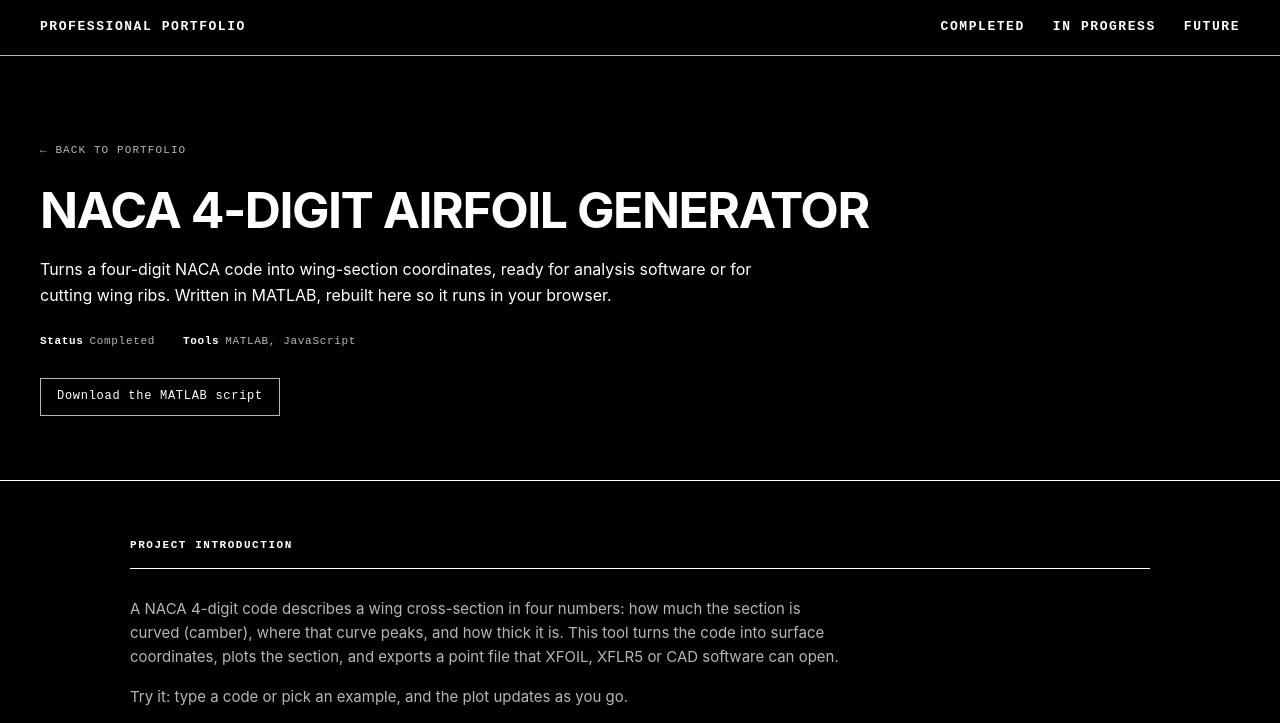
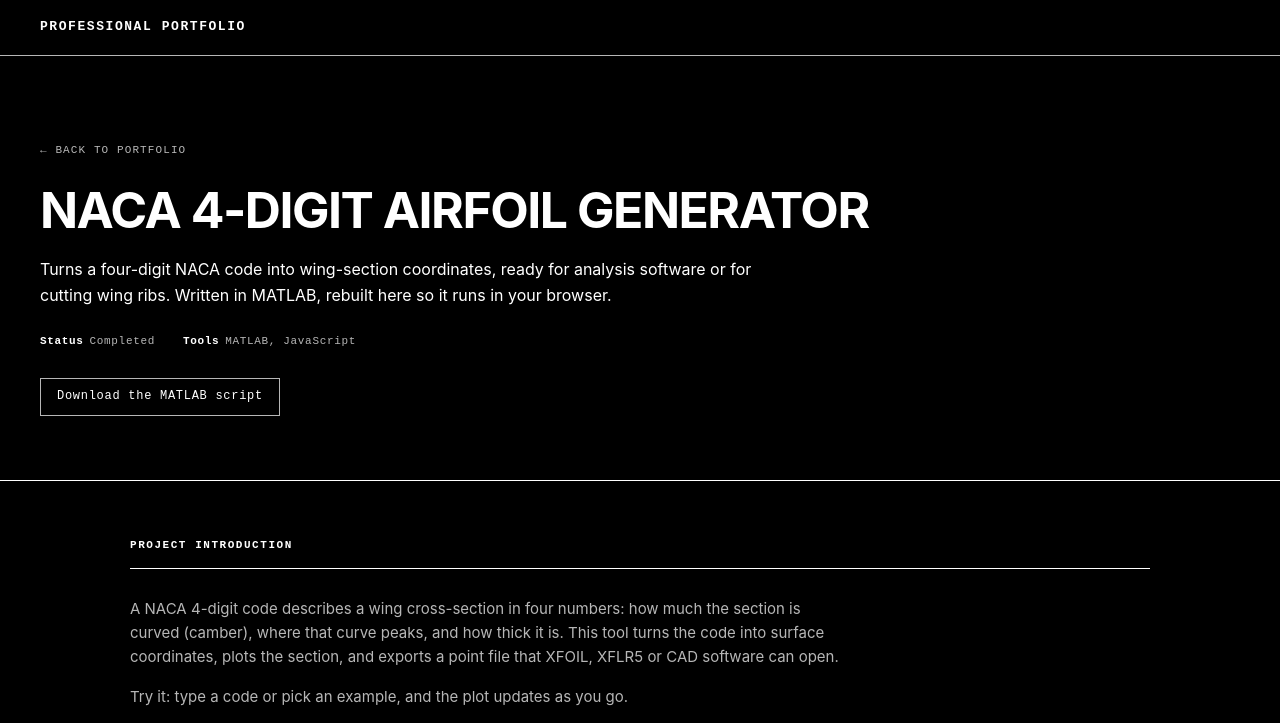
Before and after one commit to Hamish-Stuart1/portfolio_website, a plain HTML site: page naca-airfoil.html in a window 1280 px wide. Shown: the top 723 px of the page. Drawn offline with nearby package versions, Linux system fonts and the light colour scheme.

Commit message:
Update naca-airfoil.html

```diff
--- a/naca-airfoil.html
+++ b/naca-airfoil.html
@@ -14,12 +14,7 @@
 <body>
 
 <header>
-  <a class="logo" href="main.html">Professional portfolio</a>
-  <nav>
-    <a href="main.html#completed">Completed</a>
-    <a href="main.html#wip">In Progress</a>
-    <a href="main.html#future">Future</a>
-  </nav>
+  <a class="logo" href="index.html">Professional portfolio</a>
 </header>
 
 <div class="hero">
```
